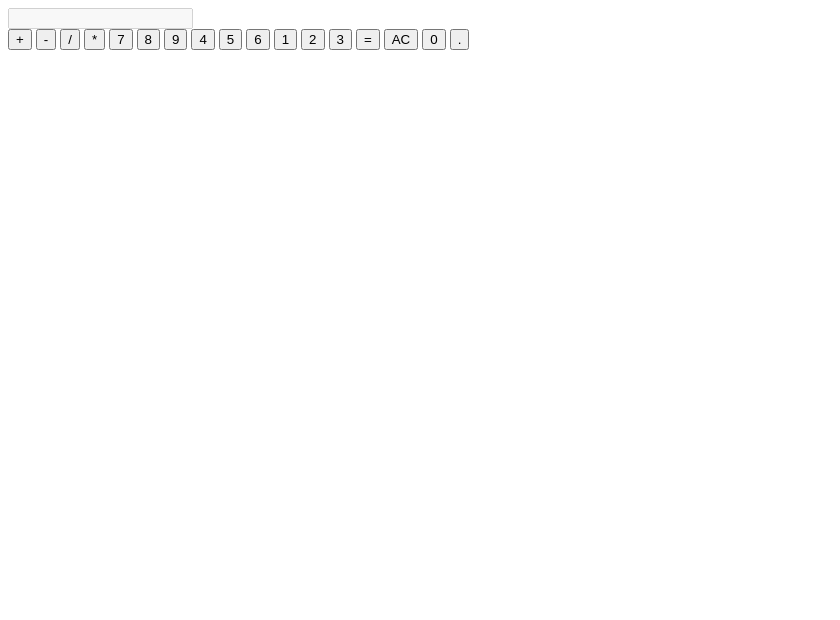
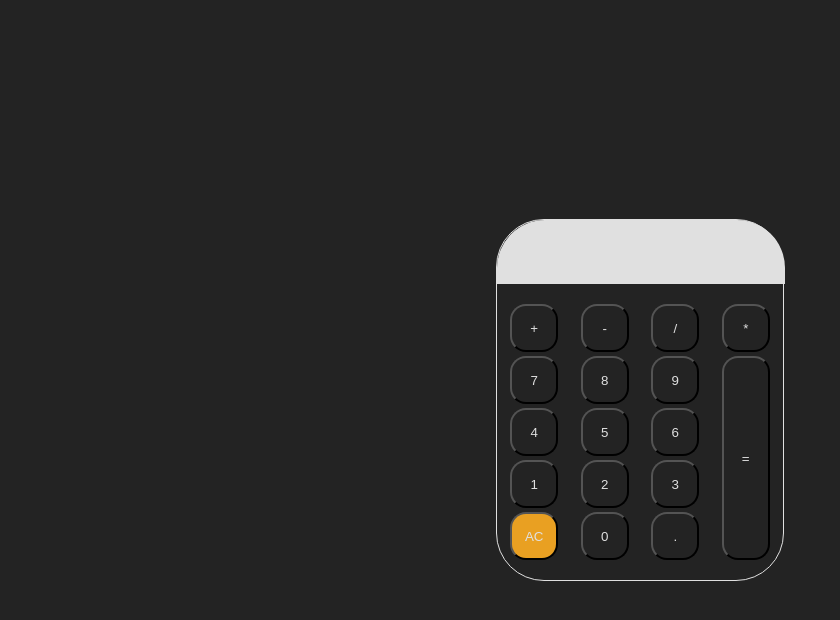
Before and after one commit to Farzane2630/TOP-Calculator, a plain HTML site: page index.html in a window 1280 px wide. Shown: the whole page, without its empty margins (0-840 px from the left). Drawn offline with Linux system fonts and the light colour scheme.

Commit message:
ref: html and styling

```diff
--- a/index.html
+++ b/index.html
@@ -9,7 +9,6 @@
   </head>
   <body>
     <main>
-      <section class="display-section" aria-label="display-input">
         <input
           type="text"
           name="display"
@@ -17,13 +16,13 @@
           class="screen"
           disabled
         />
-      </section>
 
       <section class="digits-section" aria-label="digit-section">
           <button class="btn" value="+">+</button>
           <button class="btn" value="-">-</button>
           <button class="btn" value="/">/</button>
           <button class="btn" value="*">*</button>
+
 
           <button class="btn">7</button>
           <button class="btn">8</button>
--- a/style.css
+++ b/style.css
@@ -0,0 +1,70 @@
+*,
+*::before,
+*::after {
+  box-sizing: border-box;
+  padding: 0;
+  margin: 0;
+}
+
+body {
+  background-color: rgba(0, 0, 0, 0.864);
+  display: flex;
+  justify-content: center;
+  align-items: center;
+  min-height: 100vh;
+}
+
+main {
+  border: 0.1rem solid rgb(224, 224, 224);
+  border-radius: 3rem;
+  padding-bottom: 1rem;
+  width: 18rem;
+}
+
+.screen {
+  border-radius: 3rem 3rem 0 0;
+  width: 18rem;
+  height: 4rem;
+  background-color: rgb(224, 224, 224);;
+  color: black;
+  text-align: right;
+  font-size: 1.5rem;
+  padding-right: 1.5rem;
+  margin-bottom: 1rem;
+  border: none;
+}
+
+.digits-section {
+  display: grid;
+  grid-template-columns: repeat(4, 1fr);
+  gap: 0.25rem;
+  padding: 0.25rem;
+  justify-items: center;
+}
+
+.btn {
+  height: 3rem;
+  width: 3rem;
+  border-radius: 1rem;
+  background-color: transparent;
+  color: rgb(224, 224, 224);
+}
+
+.equal-sign {
+    height: 100%;
+    grid-area: 2/ 4/ 6/5;
+}
+
+.btn:hover {
+  border-color: rgb(233, 160, 34);
+  color: rgb(233, 160, 34);
+}
+
+.btn:active {
+  border-color: rgb(233, 160, 34);
+  color: rgb(233, 160, 34);
+}
+
+.all-clear {
+    background-color: rgb(233, 160, 34);
+}
```
